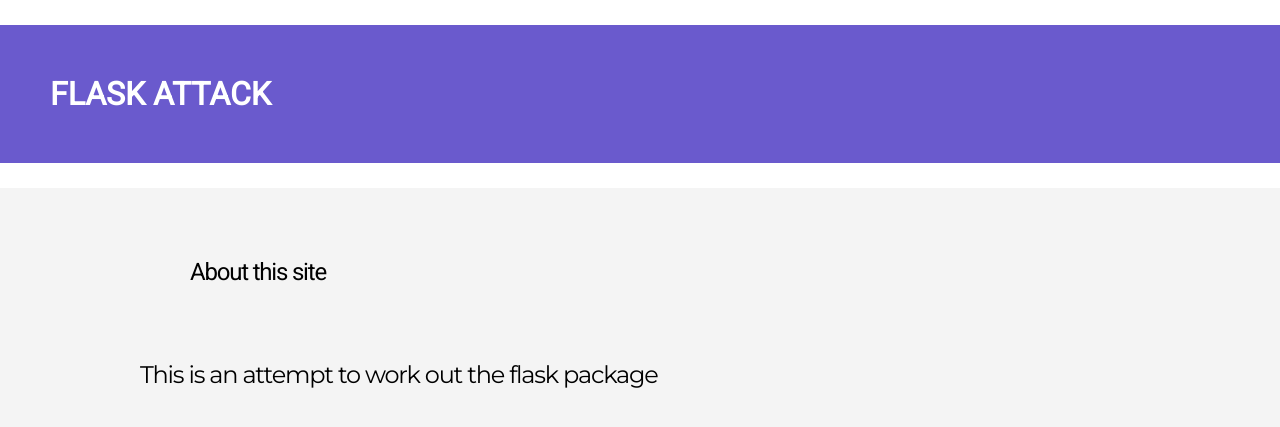
After one commit to TomAbrahams/tryingflask, a Flask app: page /about in a window 1280 px wide. The commit adds this page. Shown: the top 427 px of the page. Run offline with Flask 2, Linux system fonts and the light colour scheme.

Commit message:
Added about.html

```diff
--- a/routes.py
+++ b/routes.py
@@ -5,7 +5,9 @@ app = Flask(__name__)
 @app.route("/")
 def index():
     return render_template("index.html")
-
+@app.route("/about")
+def about():
+    return render_template("about.html")
 if __name__ == "__main__":
     app.config['TEMPLATES_AUTO_RELOAD'] = True
     app.run(debug=True)
--- a/static/css/main.css
+++ b/static/css/main.css
@@ -19,6 +19,12 @@
   text-transform: uppercase;
 
 }
+.myh2 {
+  font-family: 'Roboto', sans-serif;
+  padding: 50px;
+}
+
+
 .hero-class {
   padding-top: 50px;
   padding-right: 50px;
@@ -42,6 +48,7 @@ body {
 h2 {
 
   font-weight: 300;
+  font-family: 'Roboto', sans-serif;
 
   letter-spacing: -1.2px;
 }
--- /dev/null
+++ b/templates/about.html
@@ -0,0 +1,9 @@
+{% extends "layout.html" %}
+{% block content %}
+<main="about-section">
+  <div class="container">
+    <h2 class = "myh2">About this site<h2>
+    <p class = "nice">This is an attempt to work out the flask package</p>
+  </div>
+</main>
+{% endblock %}
--- a/templates/index.html
+++ b/templates/index.html
@@ -5,7 +5,7 @@
         <div class="nice">
           <h2>Find your way.</h2>
           <a href="#" class="btn-primary">Create Account</a>
-          <a href="#" class="btn-secondary">Learn more about it</a>
+          <a href="about" class="btn-secondary">Learn more about it</a>
 
         </div>
         <div class="section-device">
```
